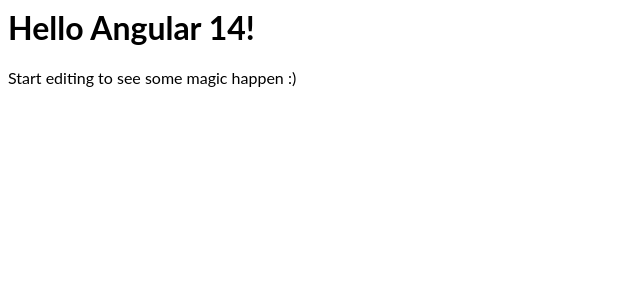
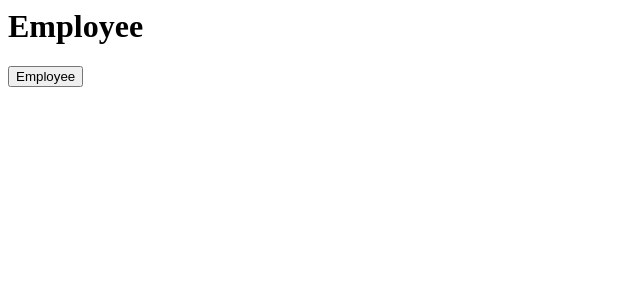
Before and after one commit to tonykobe8/angular-ivy-elnhmk, an Angular app: page / in a window 1280 px wide. Shown: the top 300 px of the page, without its empty margins (0-640 px from the left). Built offline with nearby package versions, Linux system fonts and the light colour scheme.

Commit message:
1 file modified

```diff
--- a/src/app/app.component.html
+++ b/src/app/app.component.html
@@ -1,4 +1,7 @@
-<hello name="{{ name }}"></hello>
-<p>
-  Start editing to see some magic happen :)
-</p>
+
+
+
+<div class="topnav">
+  <h1>Employee</h1>
+  <button> Employee </button>
+</div>
```
